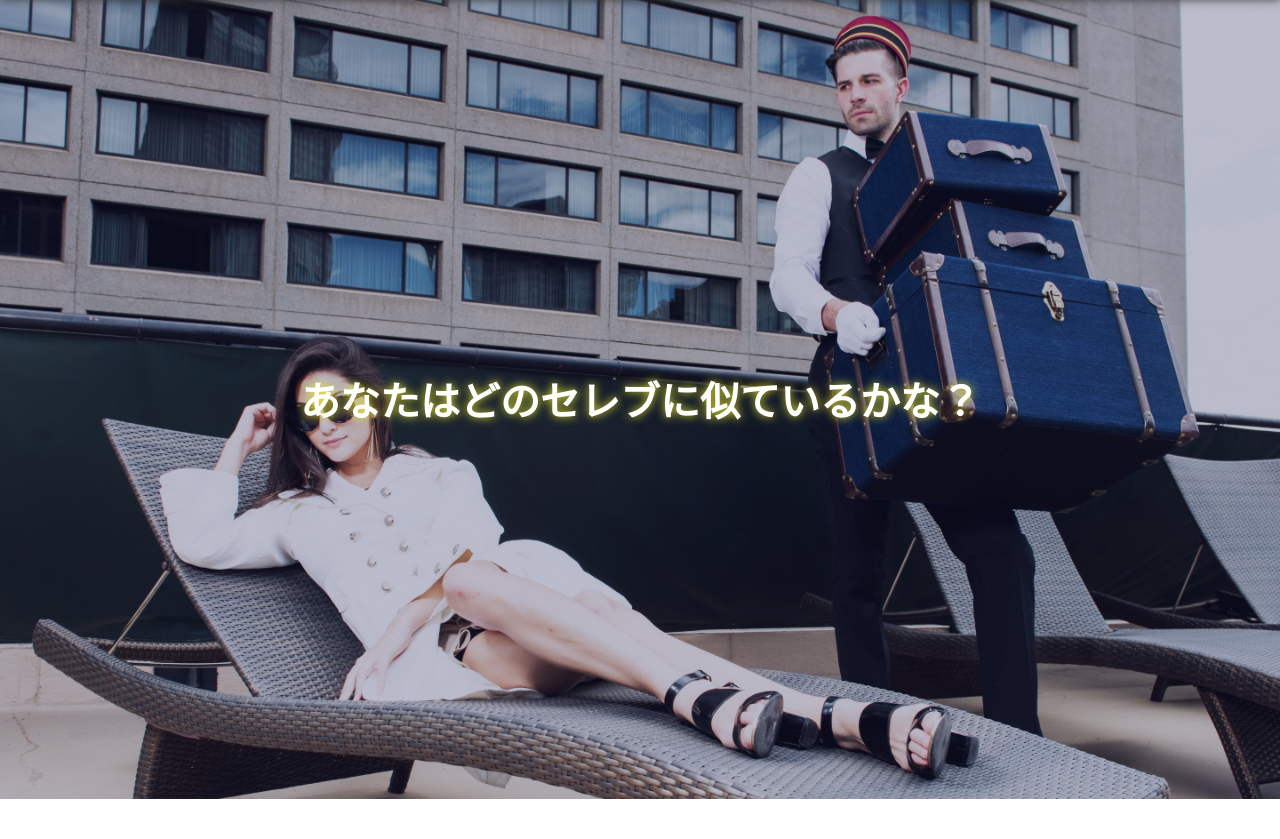
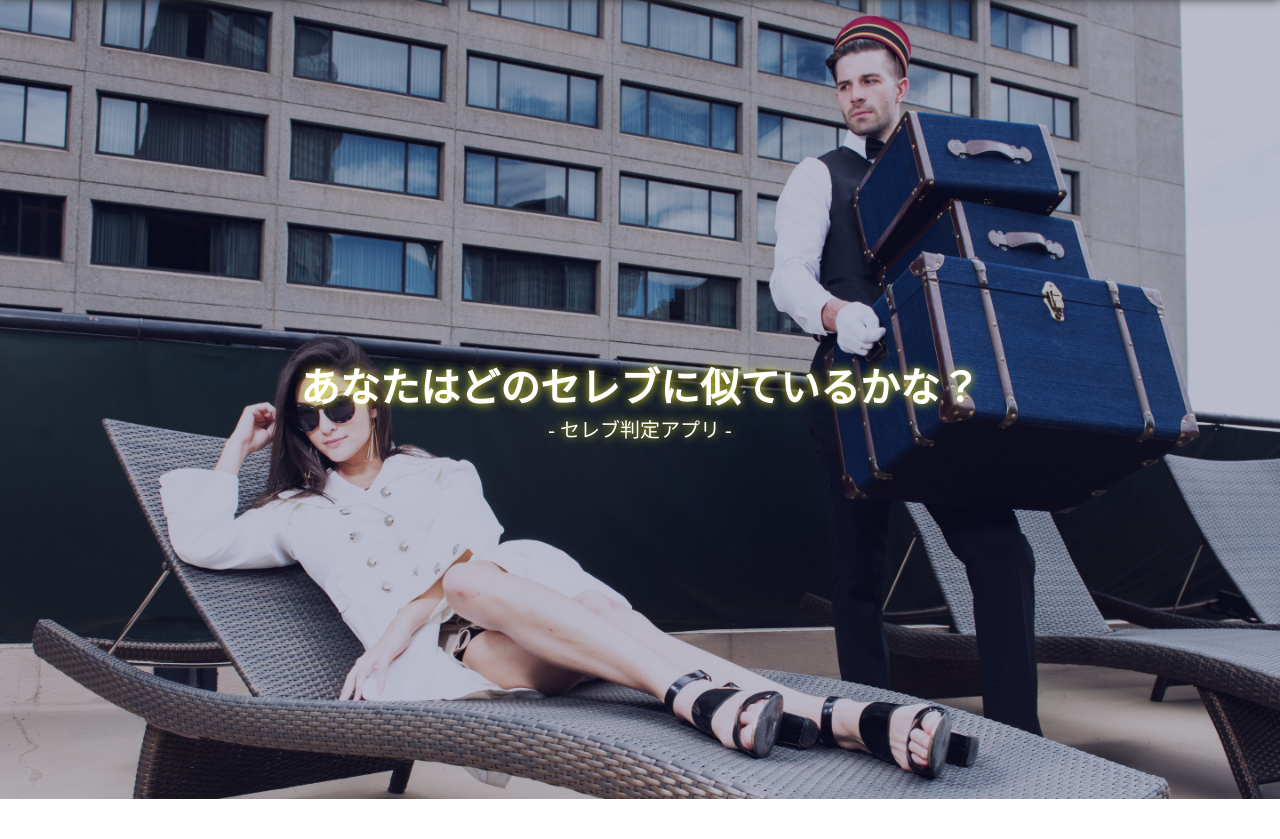
Before and after one commit to taketo-eng/HAITLab_i_team, a Flask app: page / in a window 1280 px wide. Shown: the part 51-890 px from the top of the page. Run offline with Flask 2, Linux system fonts and the light colour scheme.

Commit message:
subtitleの追加

```diff
--- a/app/templates/index.html
+++ b/app/templates/index.html
@@ -21,6 +21,7 @@
 
         <div class="top">
             <p class="title">あなたはどのセレブに似ているかな？</p>
+            <p class="subtitle">- セレブ判定アプリ -</p>
         </div>
 
         <div class="contents">
```
